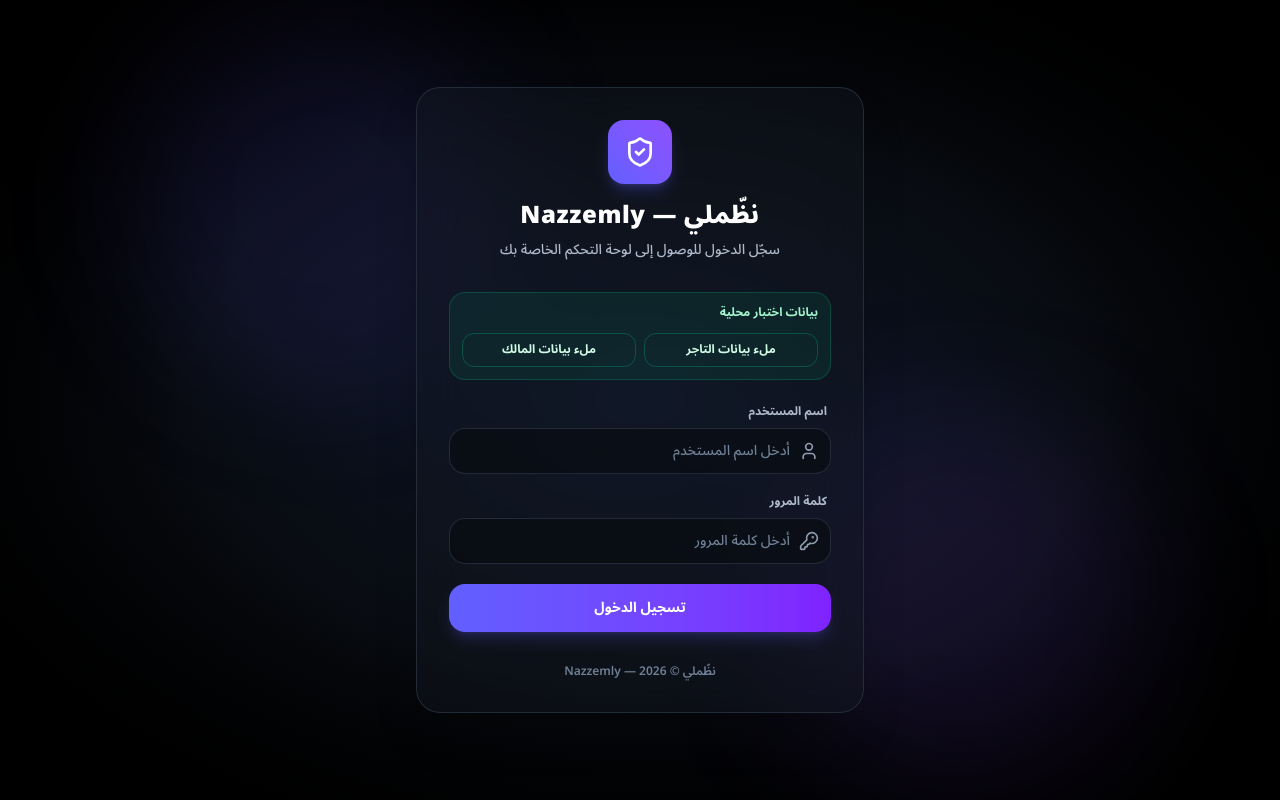
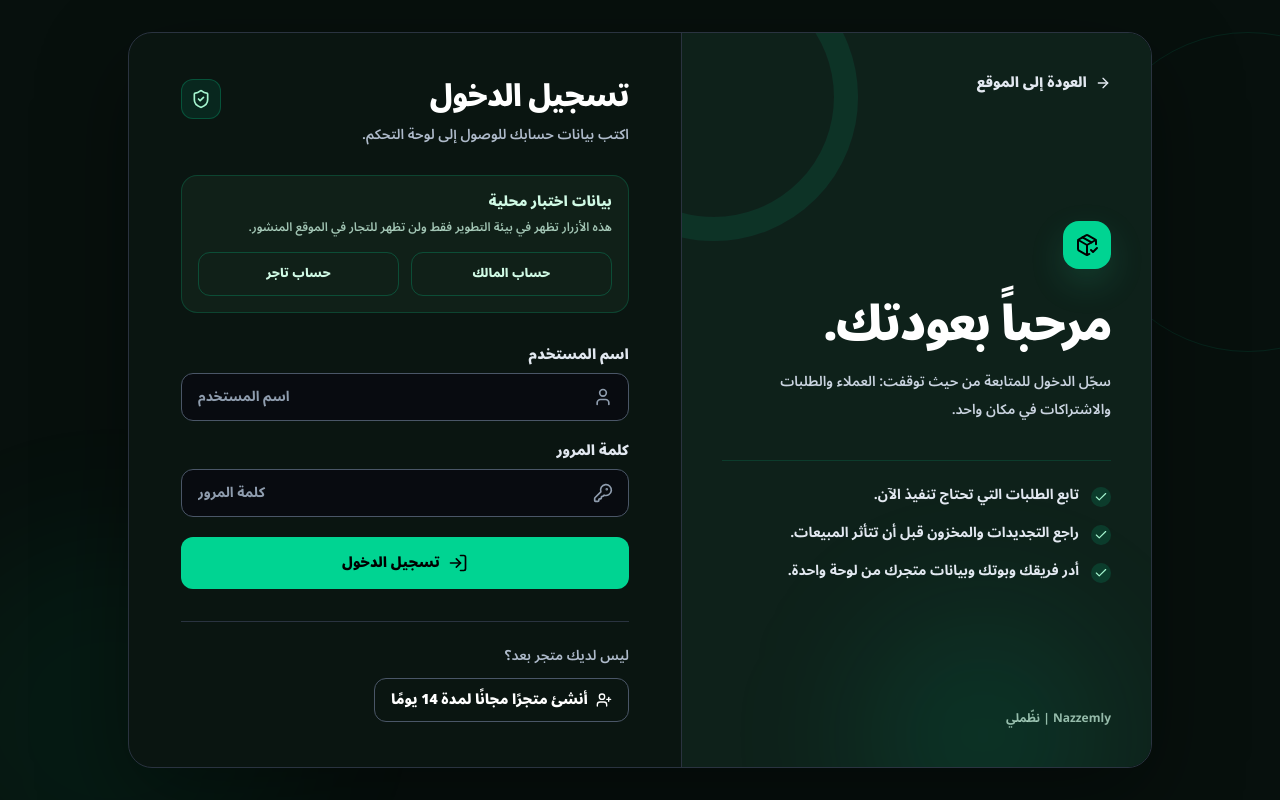
Before and after one commit to y9090oussefwork/Nazzemly, a Next.js app: page /login in a window 1280 px wide. Built offline with nearby package versions, Linux system fonts and the light colour scheme; no server answers.

Commit message:
feat: align login experience with public site

```diff
--- a/src/app/login/page.tsx
+++ b/src/app/login/page.tsx
@@ -1,148 +1,110 @@
-/* eslint-disable react-hooks/set-state-in-effect */
 'use client';
 
-import { useState, useEffect, useTransition } from 'react';
+import Link from 'next/link';
+import { useState, useTransition } from 'react';
 import { useRouter } from 'next/navigation';
+import { ArrowRight, Check, CircleAlert, KeyRound, Loader2, LogIn, PackageCheck, ShieldCheck, User, UserPlus } from 'lucide-react';
 import { loginMerchant } from '@/app/actions/auth';
-import { KeyRound, User, Loader2, ShieldCheck } from 'lucide-react';
 
 export default function LoginPage() {
   const router = useRouter();
-  const [mounted, setMounted] = useState(false);
   const [username, setUsername] = useState('');
   const [password, setPassword] = useState('');
   const [error, setError] = useState<string | null>(null);
   const [isPending, startTransition] = useTransition();
+  const isLocalDemo = process.env.NODE_ENV !== 'production';
 
-  useEffect(() => {
-    setMounted(true);
-  }, []);
-
-  if (!mounted) {
-    return null;
-  }
-
-  const isLocalDemo = process.env.NODE_ENV !== 'production';
   const fillDemoAccount = (account: 'owner' | 'merchant') => {
     setUsername(account === 'owner' ? 'test_owner' : 'test_merchant');
     setPassword(account === 'owner' ? 'TestOwner!2026' : 'TestMerchant!2026');
     setError(null);
   };
-  const handleSubmit = async (e: React.FormEvent) => {
-    e.preventDefault();
+
+  const handleSubmit = (event: React.FormEvent) => {
+    event.preventDefault();
     setError(null);
 
     if (!username || !password) {
-      setError('يرجى ملء جميع الحقول المطلوبة');
+      setError('اكتب اسم المستخدم وكلمة المرور أولاً.');
       return;
     }
 
     startTransition(async () => {
-      const res = await loginMerchant(username, password);
-      if (res.success) {
-        if (res.role === 'super_admin') {
-          router.push('/admin');
-        } else {
-          router.push('/dashboard');
-        }
-      } else {
-        setError(res.error || 'حدث خطأ غير متوقع');
+      const result = await loginMerchant(username, password);
+      if (result.success) {
+        router.push(result.role === 'super_admin' ? '/admin' : '/dashboard');
+        return;
       }
+      setError(result.error || 'تعذر تسجيل الدخول الآن. تأكد من البيانات ثم حاول مرة أخرى.');
     });
   };
 
-  return (
-    <main className="min-h-screen w-full flex items-center justify-center bg-radial from-slate-900 via-zinc-950 to-black p-4 relative overflow-hidden">
-      {/* Dynamic Background Gradients */}
-      <div className="absolute top-1/4 left-1/4 -translate-x-1/2 -translate-y-1/2 w-96 h-96 rounded-full bg-indigo-500/10 blur-3xl" />
-      <div className="absolute bottom-1/4 right-1/4 translate-x-1/2 translate-y-1/2 w-96 h-96 rounded-full bg-violet-500/10 blur-3xl" />
+  return <main dir="rtl" className="min-h-dvh bg-[#07100d] px-4 py-5 text-zinc-100 sm:px-6 sm:py-8">
+    <div aria-hidden className="pointer-events-none fixed -right-32 top-8 h-80 w-80 rounded-full border border-emerald-400/10" />
+    <div aria-hidden className="pointer-events-none fixed -bottom-28 -left-20 h-96 w-96 rounded-full bg-emerald-400/5 blur-3xl" />
 
-      {/* Main Glassmorphic Login Card */}
-      <div className="w-full max-w-md bg-zinc-900/40 border border-zinc-800/80 backdrop-blur-xl rounded-3xl p-8 shadow-2xl relative z-10">
+    <div className="relative mx-auto grid min-h-[calc(100dvh-2.5rem)] max-w-5xl overflow-hidden rounded-3xl border border-zinc-800 bg-[#0a1511] shadow-[0_30px_90px_rgba(0,0,0,0.4)] lg:grid-cols-[0.92fr_1.08fr] sm:min-h-[calc(100dvh-4rem)]">
+      <section className="relative overflow-hidden border-b border-zinc-800 bg-[#0e211a] p-6 sm:p-10 lg:border-b-0 lg:border-l lg:border-zinc-800">
+        <div aria-hidden className="absolute -left-28 -top-20 h-72 w-72 rounded-full border-[24px] border-emerald-400/10" />
+        <div aria-hidden className="absolute -bottom-24 right-10 h-64 w-64 rounded-full bg-emerald-400/10 blur-3xl" />
 
-        {/* Header */}
-        <div className="text-center mb-8">
-          <div className="w-16 h-16 bg-gradient-to-tr from-indigo-500 to-violet-500 rounded-2xl flex items-center justify-center mx-auto mb-4 shadow-lg shadow-indigo-500/25">
-            <ShieldCheck className="w-8 h-8 text-white" />
-          </div>
-          <h1 className="text-2xl font-black text-white tracking-wide">Nazzemly — نظّملي</h1>
-          <p className="text-sm text-zinc-400 mt-2">سجّل الدخول للوصول إلى لوحة التحكم الخاصة بك</p>
-        </div>
+        <div className="relative flex h-full flex-col">
+          <Link href="/" className="inline-flex w-fit items-center gap-2 text-sm font-black text-zinc-200 transition-colors hover:text-emerald-200 focus-visible:outline focus-visible:outline-2 focus-visible:outline-offset-4 focus-visible:outline-emerald-300">
+            <ArrowRight className="h-4 w-4" />
+            العودة إلى الموقع
+          </Link>
 
-        {/* Error Box */}
-        {error && (
-          <div className="mb-6 p-4 bg-red-950/40 border border-red-900/60 text-red-300 text-xs font-semibold rounded-2xl text-right animate-shake">
-            ⚠️ {error}
-          </div>
-        )}
+          <div className="my-auto py-10 lg:py-16">
+            <div className="grid h-12 w-12 place-items-center rounded-2xl bg-emerald-400 text-black shadow-[0_14px_35px_rgba(52,211,153,0.16)]">
+              <PackageCheck className="h-6 w-6" />
+            </div>
+            <h1 className="mt-7 text-4xl font-black leading-[1.15] tracking-[-0.035em] text-white sm:text-5xl">مرحباً بعودتك.</h1>
+            <p className="mt-4 max-w-sm text-sm font-semibold leading-7 text-zinc-300">سجّل الدخول للمتابعة من حيث توقفت: العملاء والطلبات والاشتراكات في مكان واحد.</p>
 
-        {isLocalDemo && (
-          <div className="mb-6 rounded-2xl border border-emerald-500/25 bg-emerald-500/10 p-3 text-right">
-            <p className="text-xs font-bold text-emerald-200">بيانات اختبار محلية</p>
-            <div className="mt-3 grid grid-cols-2 gap-2">
-              <button type="button" onClick={() => fillDemoAccount('owner')} className="rounded-xl border border-emerald-500/30 px-3 py-2 text-xs font-bold text-emerald-100 transition-colors duration-150 hover:bg-emerald-500/10 active:scale-[0.98]">ملء بيانات المالك</button>
-              <button type="button" onClick={() => fillDemoAccount('merchant')} className="rounded-xl border border-emerald-500/30 px-3 py-2 text-xs font-bold text-emerald-100 transition-colors duration-150 hover:bg-emerald-500/10 active:scale-[0.98]">ملء بيانات التاجر</button>
-            </div>
-          </div>
-        )}
-
-        {/* Form */}
-        <form onSubmit={handleSubmit} className="space-y-5 text-right" dir="rtl">
-          <div>
-            <label className="block text-xs font-bold text-zinc-400 mb-2 mr-1">اسم المستخدم</label>
-            <div className="relative">
-              <span className="absolute inset-y-0 right-0 flex items-center pr-3 pointer-events-none text-zinc-500">
-                <User className="w-5 h-5" />
-              </span>
-              <input
-                type="text"
-                value={username}
-                onChange={(e) => setUsername(e.target.value)}
-                placeholder="أدخل اسم المستخدم"
-                disabled={isPending}
-                className="w-full pr-10 pl-4 py-3 bg-zinc-950/60 border border-zinc-800/80 rounded-2xl text-white text-sm placeholder-zinc-600 focus:outline-none focus:border-indigo-500 focus:ring-4 focus:ring-indigo-500/10 transition-all duration-200"
-              />
+            <div className="mt-9 space-y-4 border-t border-emerald-400/15 pt-6 text-sm font-bold text-zinc-200">
+              {[
+                'تابع الطلبات التي تحتاج تنفيذ الآن.',
+                'راجع التجديدات والمخزون قبل أن تتأثر المبيعات.',
+                'أدر فريقك وبوتك وبيانات متجرك من لوحة واحدة.',
+              ].map((item) => <p key={item} className="flex items-start gap-3"><span className="mt-0.5 grid h-5 w-5 shrink-0 place-items-center rounded-full bg-emerald-400/15 text-emerald-200"><Check className="h-3.5 w-3.5" /></span>{item}</p>)}
             </div>
           </div>
 
-          <div>
-            <label className="block text-xs font-bold text-zinc-400 mb-2 mr-1">كلمة المرور</label>
-            <div className="relative">
-              <span className="absolute inset-y-0 right-0 flex items-center pr-3 pointer-events-none text-zinc-500">
-                <KeyRound className="w-5 h-5" />
-              </span>
-              <input
-                type="password"
-                value={password}
-                onChange={(e) => setPassword(e.target.value)}
-                placeholder="أدخل كلمة المرور"
-                disabled={isPending}
-                className="w-full pr-10 pl-4 py-3 bg-zinc-950/60 border border-zinc-800/80 rounded-2xl text-white text-sm placeholder-zinc-600 focus:outline-none focus:border-indigo-500 focus:ring-4 focus:ring-indigo-500/10 transition-all duration-200"
-              />
+          <p className="text-xs font-bold text-emerald-100/70">Nazzemly | نظّملي</p>
+        </div>
+      </section>
+
+      <section className="flex items-center p-6 sm:p-10">
+        <div className="mx-auto w-full max-w-md">
+          <div className="flex items-start justify-between gap-5">
+            <div>
+              <h2 className="text-3xl font-black tracking-[-0.03em] text-white">تسجيل الدخول</h2>
+              <p className="mt-2 text-sm font-semibold leading-6 text-zinc-400">اكتب بيانات حسابك للوصول إلى لوحة التحكم.</p>
             </div>
+            <span className="grid h-10 w-10 shrink-0 place-items-center rounded-xl border border-emerald-400/25 bg-emerald-400/10 text-emerald-200"><ShieldCheck className="h-5 w-5" /></span>
           </div>
 
-          <button
-            type="submit"
-            disabled={isPending}
-            className="w-full mt-2 py-3.5 bg-gradient-to-r from-indigo-500 to-violet-600 hover:from-indigo-600 hover:to-violet-700 text-white font-bold text-sm rounded-2xl shadow-lg shadow-indigo-500/20 active:scale-[0.98] transition-all duration-200 flex items-center justify-center gap-2 cursor-pointer"
-          >
-            {isPending ? (
-              <>
-                <Loader2 className="w-5 h-5 animate-spin" />
-                <span>جاري تسجيل الدخول...</span>
-              </>
-            ) : (
-              <span>تسجيل الدخول</span>
-            )}
-          </button>
-        </form>
+          {error ? <div role="alert" aria-live="polite" className="mt-7 flex items-start gap-3 rounded-2xl border border-rose-500/35 bg-rose-500/10 p-4 text-sm font-bold leading-6 text-rose-100"><CircleAlert className="mt-0.5 h-5 w-5 shrink-0 text-rose-300" /><span>{error}</span></div> : null}
 
-        {/* Footer */}
-        <div className="text-center mt-8 text-xs text-zinc-600 font-semibold">
-          Nazzemly — نظّملي &copy; 2026
+          {isLocalDemo ? <div className="mt-7 rounded-2xl border border-emerald-400/20 bg-[#102018] p-4"><p className="text-sm font-black text-emerald-100">بيانات اختبار محلية</p><p className="mt-1 text-xs font-semibold leading-6 text-emerald-100/75">هذه الأزرار تظهر في بيئة التطوير فقط ولن تظهر للتجار في الموقع المنشور.</p><div className="mt-3 grid grid-cols-2 gap-3"><button type="button" onClick={() => fillDemoAccount('owner')} className="min-h-11 rounded-xl border border-emerald-400/25 px-3 text-xs font-black text-emerald-100 transition-colors hover:bg-emerald-400/10 focus-visible:outline focus-visible:outline-2 focus-visible:outline-offset-2 focus-visible:outline-emerald-300 active:scale-[0.98]">حساب المالك</button><button type="button" onClick={() => fillDemoAccount('merchant')} className="min-h-11 rounded-xl border border-emerald-400/25 px-3 text-xs font-black text-emerald-100 transition-colors hover:bg-emerald-400/10 focus-visible:outline focus-visible:outline-2 focus-visible:outline-offset-2 focus-visible:outline-emerald-300 active:scale-[0.98]">حساب تاجر</button></div></div> : null}
+
+          <form onSubmit={handleSubmit} className="mt-8 space-y-5">
+            <div>
+              <label htmlFor="username" className="mb-2 block text-sm font-black text-zinc-200">اسم المستخدم</label>
+              <div className="relative"><User className="pointer-events-none absolute right-4 top-1/2 h-5 w-5 -translate-y-1/2 text-zinc-500" /><input id="username" name="username" autoComplete="username" dir="ltr" value={username} onChange={(event) => setUsername(event.target.value)} disabled={isPending} placeholder="اسم المستخدم" className="min-h-12 w-full rounded-xl border border-zinc-700 bg-zinc-950 px-4 pr-12 text-sm font-bold text-white outline-none transition-colors placeholder:text-zinc-500 focus:border-emerald-400 disabled:cursor-not-allowed disabled:opacity-60" /></div>
+            </div>
+
+            <div>
+              <label htmlFor="password" className="mb-2 block text-sm font-black text-zinc-200">كلمة المرور</label>
+              <div className="relative"><KeyRound className="pointer-events-none absolute right-4 top-1/2 h-5 w-5 -translate-y-1/2 text-zinc-500" /><input id="password" name="password" type="password" autoComplete="current-password" dir="ltr" value={password} onChange={(event) => setPassword(event.target.value)} disabled={isPending} placeholder="كلمة المرور" className="min-h-12 w-full rounded-xl border border-zinc-700 bg-zinc-950 px-4 pr-12 text-sm font-bold text-white outline-none transition-colors placeholder:text-zinc-500 focus:border-emerald-400 disabled:cursor-not-allowed disabled:opacity-60" /></div>
+            </div>
+
+            <button type="submit" disabled={isPending} className="inline-flex min-h-13 w-full items-center justify-center gap-2 rounded-xl bg-emerald-400 px-5 text-sm font-black text-black transition-colors hover:bg-emerald-300 focus-visible:outline focus-visible:outline-2 focus-visible:outline-offset-4 focus-visible:outline-emerald-300 disabled:cursor-not-allowed disabled:opacity-60 active:scale-[0.99]">{isPending ? <><Loader2 className="h-5 w-5 animate-spin" />جارٍ تسجيل الدخول</> : <><LogIn className="h-5 w-5" />تسجيل الدخول</>}</button>
+          </form>
+
+          <div className="mt-8 border-t border-zinc-800 pt-6"><p className="text-sm font-semibold text-zinc-400">ليس لديك متجر بعد؟</p><Link href="/register" className="mt-3 inline-flex min-h-11 items-center gap-2 rounded-xl border border-zinc-700 px-4 text-sm font-black text-white transition-colors hover:border-emerald-400/60 hover:text-emerald-200 focus-visible:outline focus-visible:outline-2 focus-visible:outline-offset-4 focus-visible:outline-emerald-300"><UserPlus className="h-4 w-4" />أنشئ متجرًا مجانًا لمدة 14 يومًا</Link></div>
         </div>
-      </div>
-    </main>
-  );
+      </section>
+    </div>
+  </main>;
 }
```
